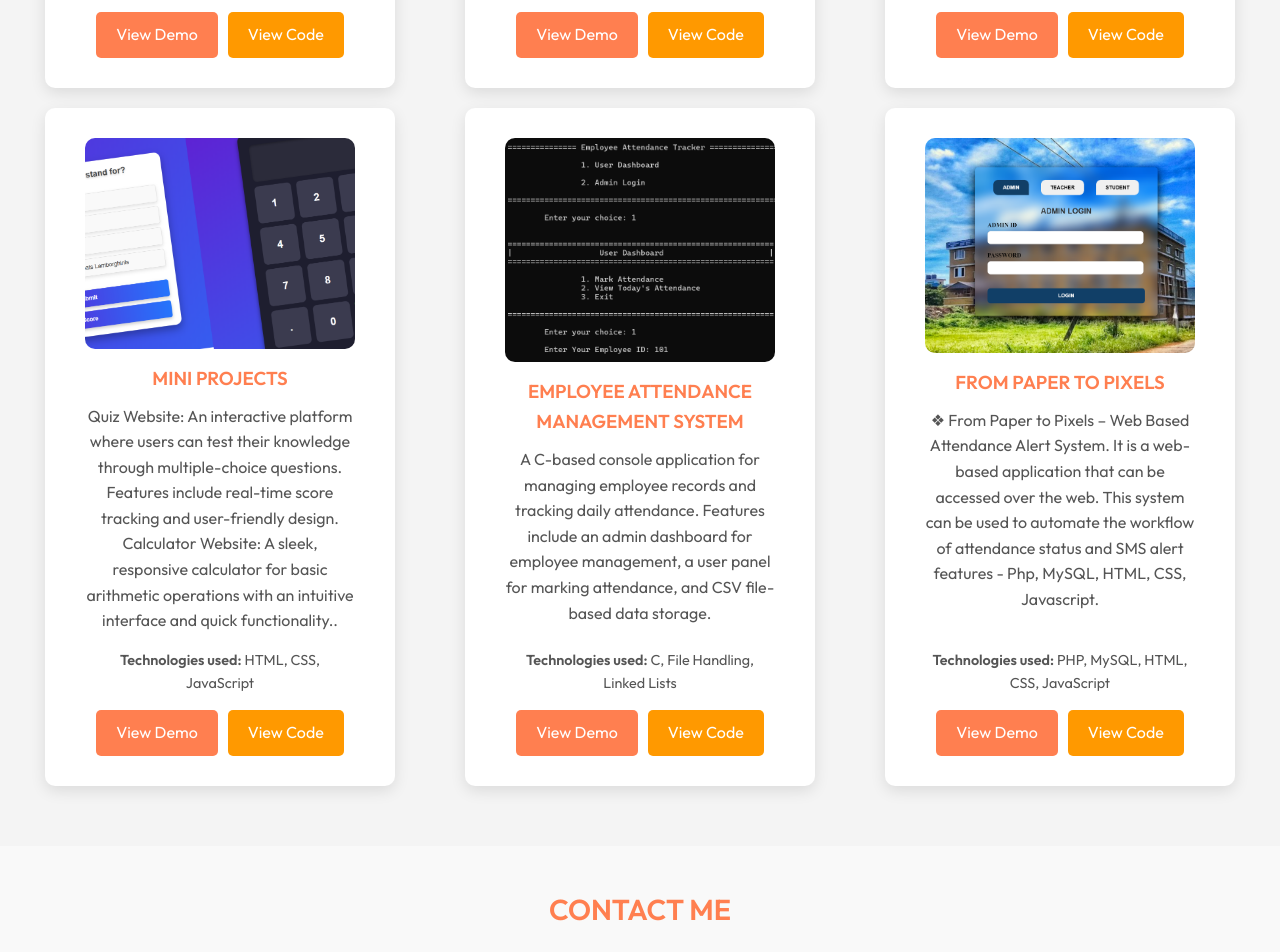
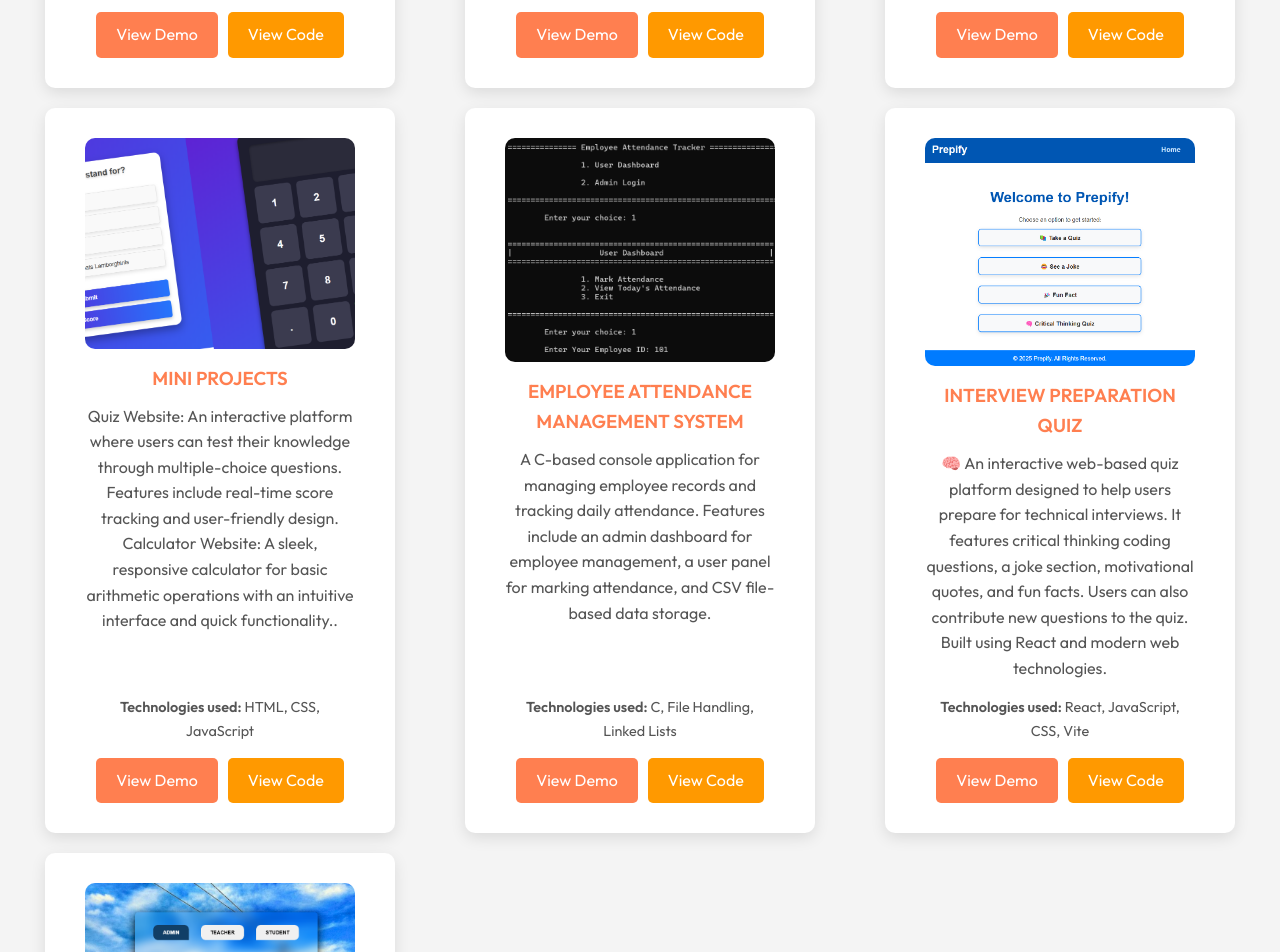
Before and after one commit to Anvithshetty17/portfolio, a React (Vite) app: page / in a window 1280 px wide. Shown: the part 1740-2692 px from the top of the page. Built offline with nearby package versions, Linux system fonts and the light colour scheme.

Commit message:
Update Projects.jsx

```diff
--- a/src/Components/Projects.jsx
+++ b/src/Components/Projects.jsx
@@ -6,6 +6,7 @@ import p3 from '../assets/p3.png';
 import p4 from '../assets/p4.png';
 import p5 from '../assets/p5.png';
 import p6 from '../assets/p6.png';
+import p7 from '../assets/p7.png';
 
 const Projects = () => {
   const projectList = [
@@ -57,6 +58,16 @@ const Projects = () => {
 }
 ,
     {
+  title: "Interview Preparation Quiz",
+  description: "🧠 An interactive web-based quiz platform designed to help users prepare for technical interviews. It features critical thinking coding questions, a joke section, motivational quotes, and fun facts. Users can also contribute new questions to the quiz. Built using React and modern web technologies.",
+  link: "https://interview-preparation-nine.vercel.app/",
+  demoLink: "https://interview-preparation-nine.vercel.app/",
+  codeLink: "https://github.com/Anvithshetty17/interview-preparation-",
+  img: p7,
+  languages: ["React", "JavaScript", "CSS", "Vite"]
+}
+,
+    {
       title: "From Paper to Pixels",
       description: "❖ From Paper to Pixels – Web Based Attendance Alert System. It is a web-based application that can be accessed over the web. This system can be used to automate the workflow of attendance status and SMS alert features - Php, MySQL, HTML, CSS, Javascript.",
       link: "#",
```
